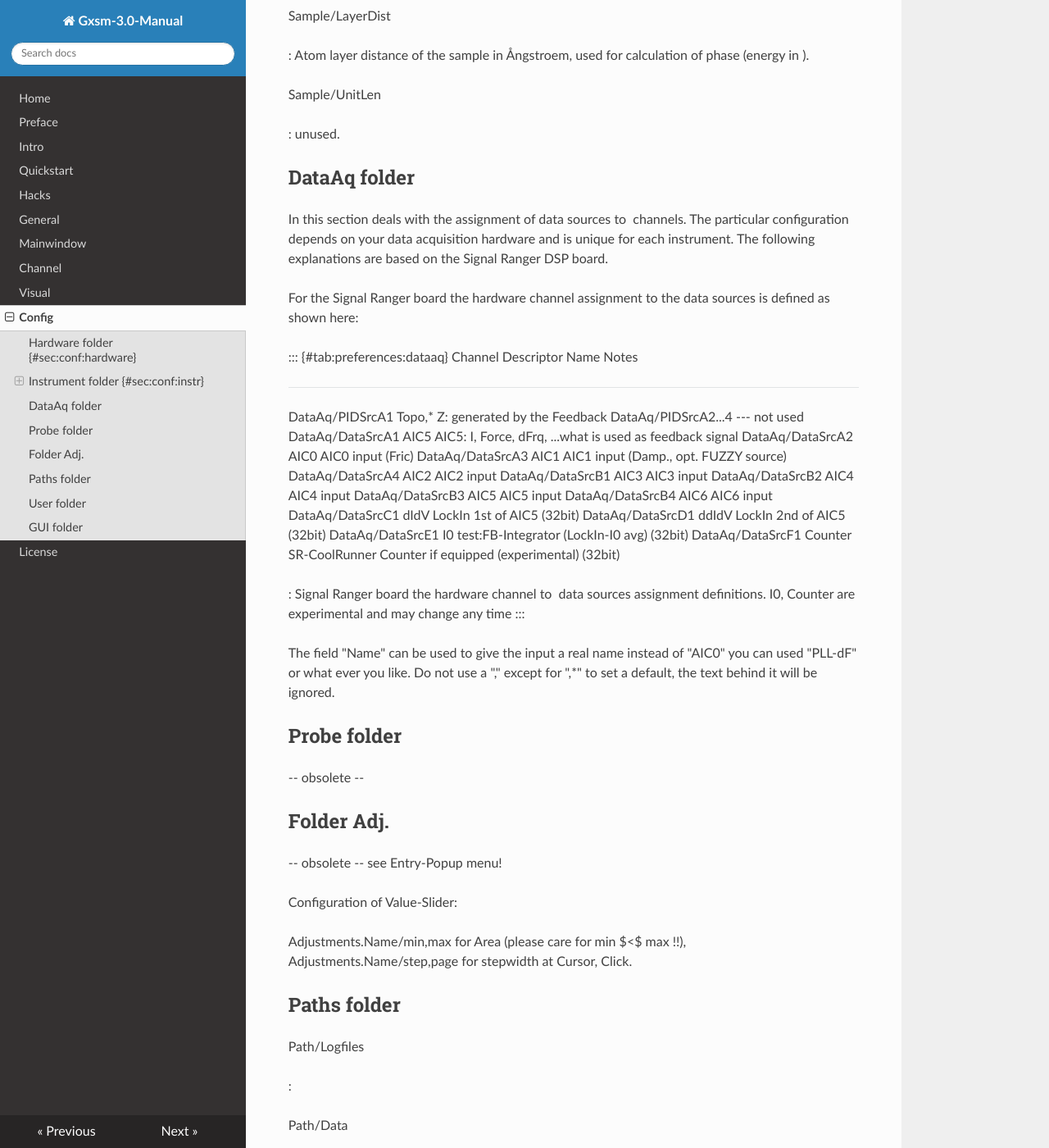
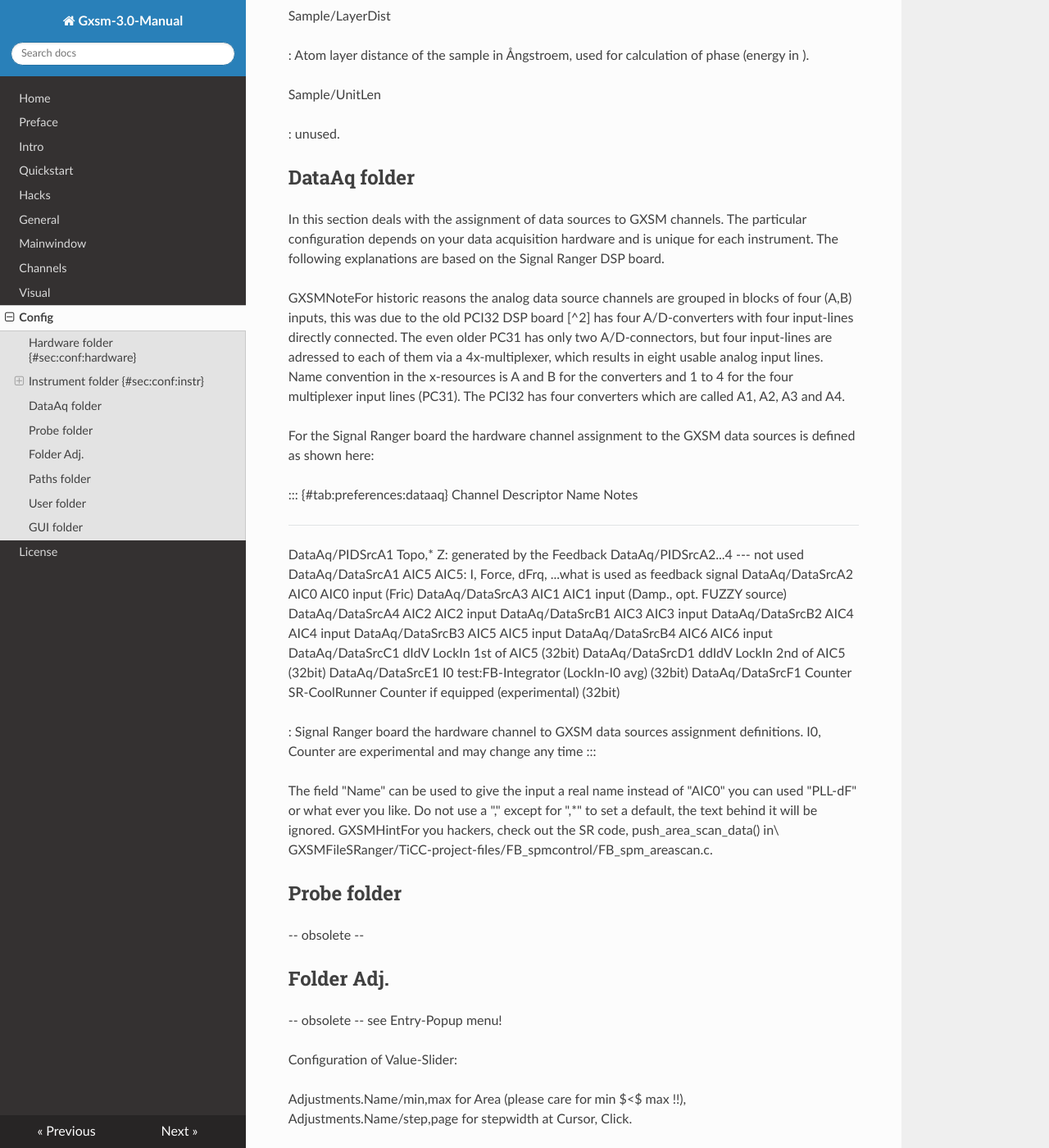
Before and after one commit to StefanSchroeder/Gxsm3-book, an MkDocs documentation site: the page built from docs/08_Gxsm-3.0-Config.md, in a window 1280 px wide and 1400 px high, scrolled down 3194 px. Shown: the whole window at 82% size. Built offline with MkDocs 1.6.1, drawn with Linux system fonts in a browser that asks for light colours; nearby versions of some CDN libraries; some of the changed text lies outside the part shown.

Commit message:
Fix Emph

```diff
--- a/docs/08_Gxsm-3.0-Config.md
+++ b/docs/08_Gxsm-3.0-Config.md
@@ -150,13 +150,23 @@
 
 ## DataAq folder
 
-In this section deals with the assignment of data sources to  channels.
-The particular configuration depends on your data acquisition hardware
-and is unique for each instrument. The following explanations are based
-on the Signal Ranger DSP board.
+In this section deals with the assignment of data sources to
+GXSM channels. The particular configuration depends on your data
+acquisition hardware and is unique for each instrument. The following
+explanations are based on the Signal Ranger DSP board.
 
-For the Signal Ranger board the hardware channel assignment to the data
-sources is defined as shown here:
+GXSMNoteFor historic reasons the analog data source channels are grouped
+in blocks of four (A,B) inputs, this was due to the old PCI32 DSP board
+[^2] has four A/D-converters with four input-lines directly connected.
+The even older PC31 has only two A/D-connectors, but four input-lines
+are adressed to each of them via a 4x-multiplexer, which results in
+eight usable analog input lines. Name convention in the x-resources is A
+and B for the converters and 1 to 4 for the four multiplexer input lines
+(PC31). The PCI32 has four converters which are called A1, A2, A3 and
+A4.
+
+For the Signal Ranger board the hardware channel assignment to the GXSM
+data sources is defined as shown here:
 
 ::: {#tab:preferences:dataaq}
   Channel Descriptor    Name      Notes
@@ -176,13 +186,17 @@
   DataAq/DataSrcE1      I0        test:FB-Integrator (LockIn-I0 avg) (32bit)
   DataAq/DataSrcF1      Counter   SR-CoolRunner Counter if equipped (experimental) (32bit)
 
-  : Signal Ranger board the hardware channel to  data sources assignment
-  definitions. I0, Counter are experimental and may change any time
+  : Signal Ranger board the hardware channel to GXSM data sources
+  assignment definitions. I0, Counter are experimental and may change
+  any time
 :::
 
 The field "Name" can be used to give the input a real name instead of
 "AIC0" you can used "PLL-dF" or what ever you like. Do not use a ","
 except for ",\*" to set a default, the text behind it will be ignored.
+GXSMHintFor you hackers, check out the SR code, push_area_scan_data()
+in\
+GXSMFileSRanger/TiCC-project-files/FB_spmcontrol/FB_spm_areascan.c.
 
 ## Probe folder
 
@@ -209,11 +223,11 @@
 
 Path/RemoteFifo
 
-:   path to remote fifo (read only by )
+:   path to remote fifo (read only by GXSM)
 
 Path/RemoteFifoOut
 
-:   path to control fifo (wo by )
+:   path to control fifo (wo by GXSM)
 
 Path/Plugins
 
@@ -259,3 +273,6 @@
 
 [^1]: GConf: try the gconf-editor to explore the GXSM settings, path:
     /apps/gxsm2!
+
+[^2]: The old PCI32 DSP card is still supported by GXSM, but some limits
+    apply and it's less and less tested with newer GXSM versions.
--- a/mkdocs.yml
+++ b/mkdocs.yml
@@ -7,7 +7,7 @@
     - Hacks:         05_Gxsm-3.0-Hacks.md
     - General:       06a_Gxsm-3.0-General.md
     - Mainwindow:    06b_Gxsm-3.0-Mainwindow.md
-    - Channel:       06c_Gxsm-3.0-Channels.md
+    - Channels:      06c_Gxsm-3.0-Channels.md
     - Visual:        07_Gxsm-3.0-Visual.md
     - Config:        08_Gxsm-3.0-Config.md
     - License:       99-Gxsm-3.0-gpl.md
```
Also changed, not shown: docs/07_Gxsm-3.0-Visual.md (+196 -107 lines).
